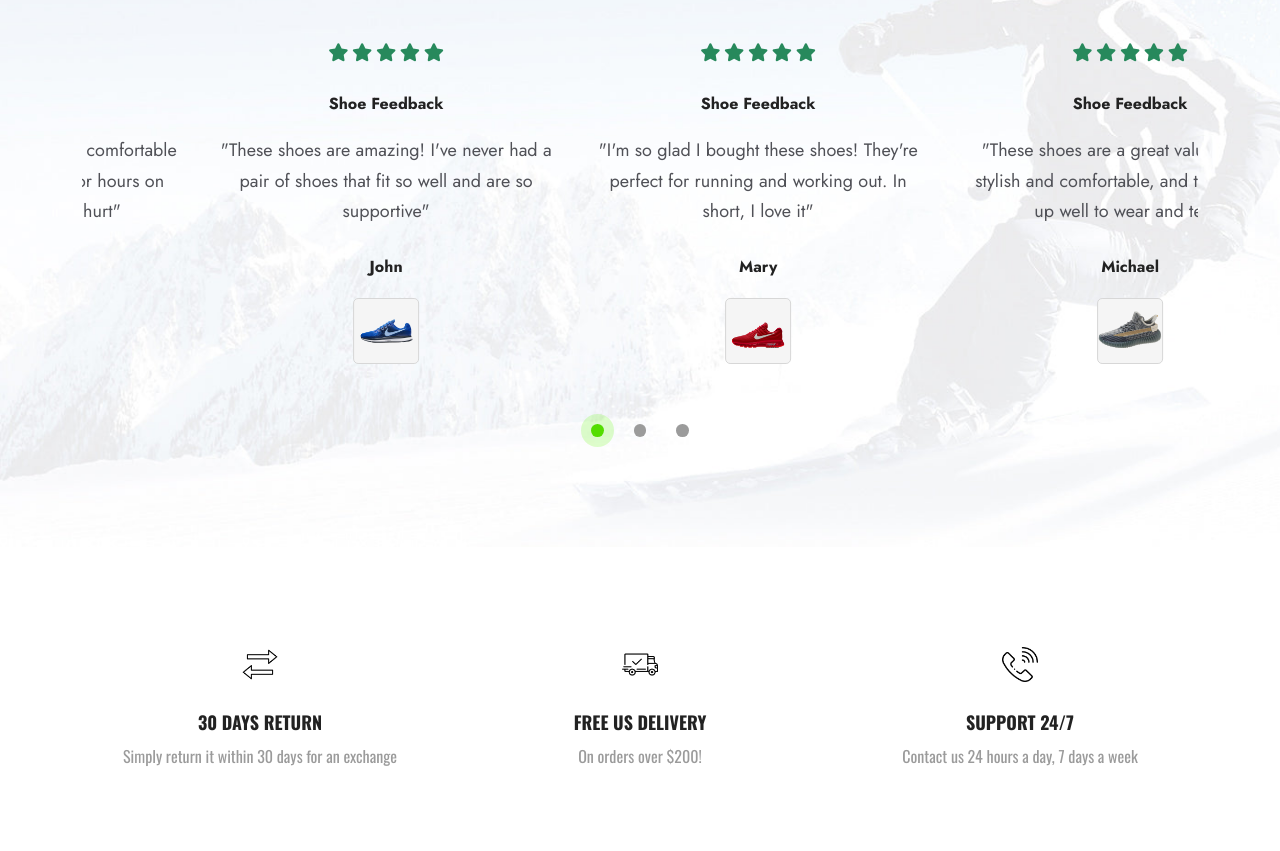
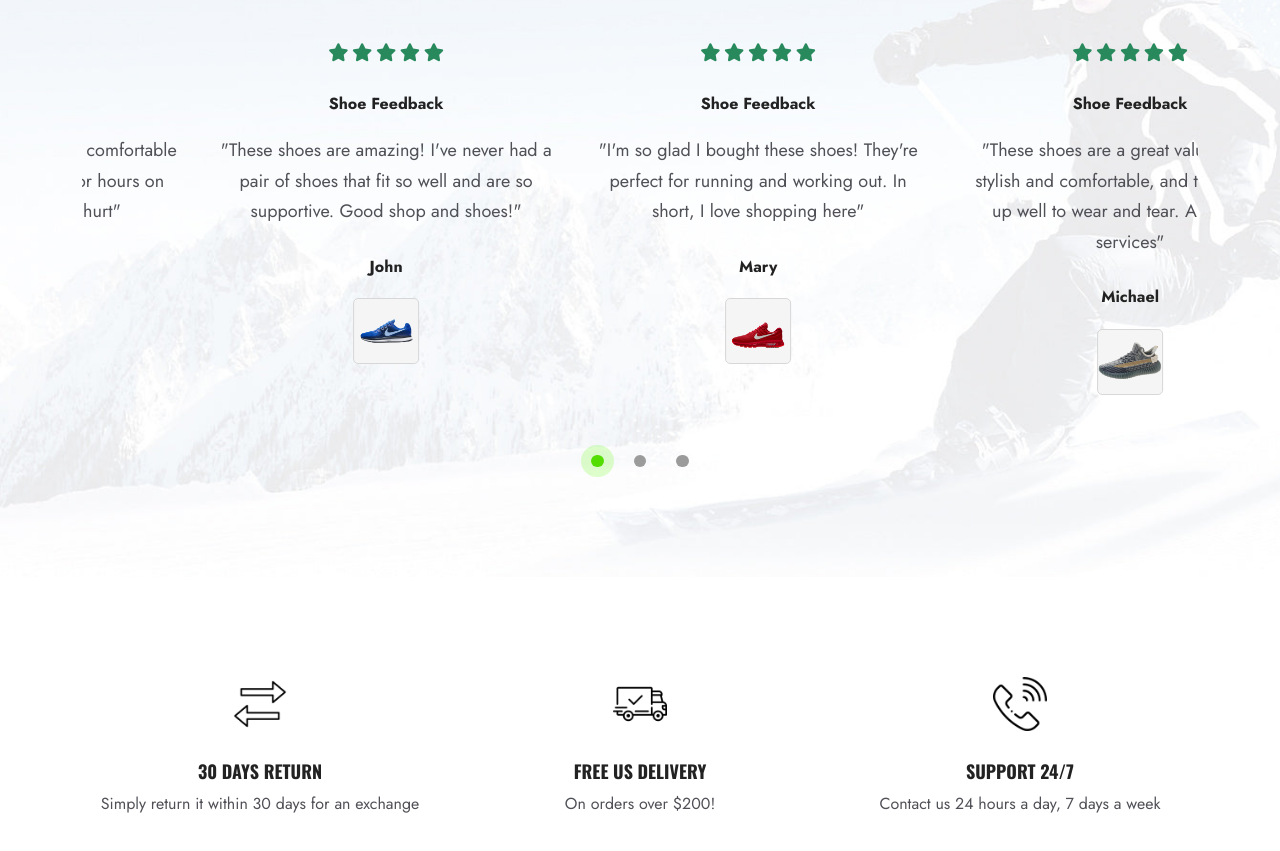
Before and after one commit to hqbao000101/BCS07_CAPSTONE2_G4_ShoeShop, a plain HTML site: page index.html in a window 1280 px wide. Shown: the part 5383-6234 px from the top of the page. Drawn offline with nearby package versions, Linux system fonts and the light colour scheme.

Commit message:
update: customer-content-and-services

```diff
--- a/asset/scss/style.scss
+++ b/asset/scss/style.scss
@@ -814,17 +814,26 @@
 // ! home - services
 #home_services {
   padding: 100px 0;
+  .service_item {
     img {
-    width: 10%;
+      width: 15%;
+      object-fit: cover;
     }
     h3{
       @include testStyle($fs-18, $fw-bold, $text-primary);
       margin: 30px 0 10px;
     }
     p {
-    @include testStyle($fs-16, $fw-regular, $text-fade-hover);
+      @include testStyle($fs-16, $fw-regular, #505157);
       margin: 0;
       padding: 0 10px;
+      font-family: "Jost", sans-serif;
+    }
+    &:hover {
+      img {
+        animation: leftRight 1s;
+      }
+    }
   }
 }
 
@@ -1001,3 +1010,27 @@
     transform: rotate(0);
   }
 }
+
+@keyframes leftRight {
+  0%{
+    transform: translateX(0);
+  }
+  20% {
+    transform: translateX(10px);
+  }
+  40% {
+    transform: translateX(-8px);
+  }
+  60% {
+    transform: translateX(6px);
+  }
+  80% {
+    transform: translateX(-4px);
+  }
+  90% {
+    transform: translateX(2px);
+  }
+  100% {
+    transform: translateX(0);
+  }
+}
--- a/index.html
+++ b/index.html
@@ -1210,7 +1210,7 @@
               </div>
               <h4>Shoe Feedback</h4>
               <p>
-                "These shoes are amazing! I've never had a pair of shoes that fit so well and are so supportive"
+                "These shoes are amazing! I've never had a pair of shoes that fit so well and are so supportive. Good shop and shoes!"
               </p>
               <h4>John</h4>
               <img src="./asset/img/flash_01.png" alt="" class="img-fluid" />
@@ -1226,7 +1226,7 @@
               </div>
               <h4>Shoe Feedback</h4>
               <p>
-                "I'm so glad I bought these shoes! They're perfect for running and working out. In short, I love it"
+                "I'm so glad I bought these shoes! They're perfect for running and working out. In short, I love shopping here"
               </p>
               <h4>Mary</h4>
               <img src="./asset/img/flash_03.png" alt="" class="img-fluid" />
@@ -1242,7 +1242,7 @@
               </div>
               <h4>Shoe Feedback</h4>
               <p>
-                "These shoes are a great value! They're stylish and comfortable, and they've held up well to wear and tear"
+                "These shoes are a great value! They're stylish and comfortable, and they've held up well to wear and tear. Also, good services"
               </p>
               <h4>Michael</h4>
               <img src="./asset/img/flash_04.png" alt="" class="img-fluid" />
@@ -1274,7 +1274,7 @@
               </div>
               <h4>Shoe Feedback</h4>
               <p>
-                "I've been wearing these shoes for a few weeks now, and I'm really happy with them"
+                "I've been wearing these shoes for a few weeks now, and I'm really happy with them. I really recommend this shop"
               </p>
               <h4>David</h4>
               <img src="./asset/img/flash_02.png" alt="" class="img-fluid" />
@@ -1303,19 +1303,19 @@
         <div class="container">
           <div class="row">
             <!-- todo: service 1 -->
-            <div class="col-md-4 text-center">
+            <div class="col-md-4 text-center service_item">
               <img src="./asset/img/transfer.png" alt="" class="img-fluid mx-auto">
               <h3>30 DAYS RETURN</h3>
               <p>Simply return it within 30 days for an exchange</p>
             </div>
             <!-- todo: service 2 -->
-            <div class="col-md-4 text-center">
+            <div class="col-md-4 text-center service_item py-5 py-md-0 my-3 my-md-0">
               <img src="./asset/img/shipped.png" alt="" class="img-fluid mx-auto">
               <h3>FREE US DELIVERY</h3>
               <p>On orders over $200!</p>
             </div>
             <!-- todo: service 3 -->
-            <div class="col-md-4 text-center">
+            <div class="col-md-4 text-center service_item">
               <img src="./asset/img/phone-call.png" alt="" class="img-fluid mx-auto">
               <h3>SUPPORT 24/7</h3>
               <p>Contact us 24 hours a day, 7 days a week</p>
```
Also changed, not shown: asset/css/style.css, 1 other file. Lines whose indentation alone changed are shown as unchanged.
